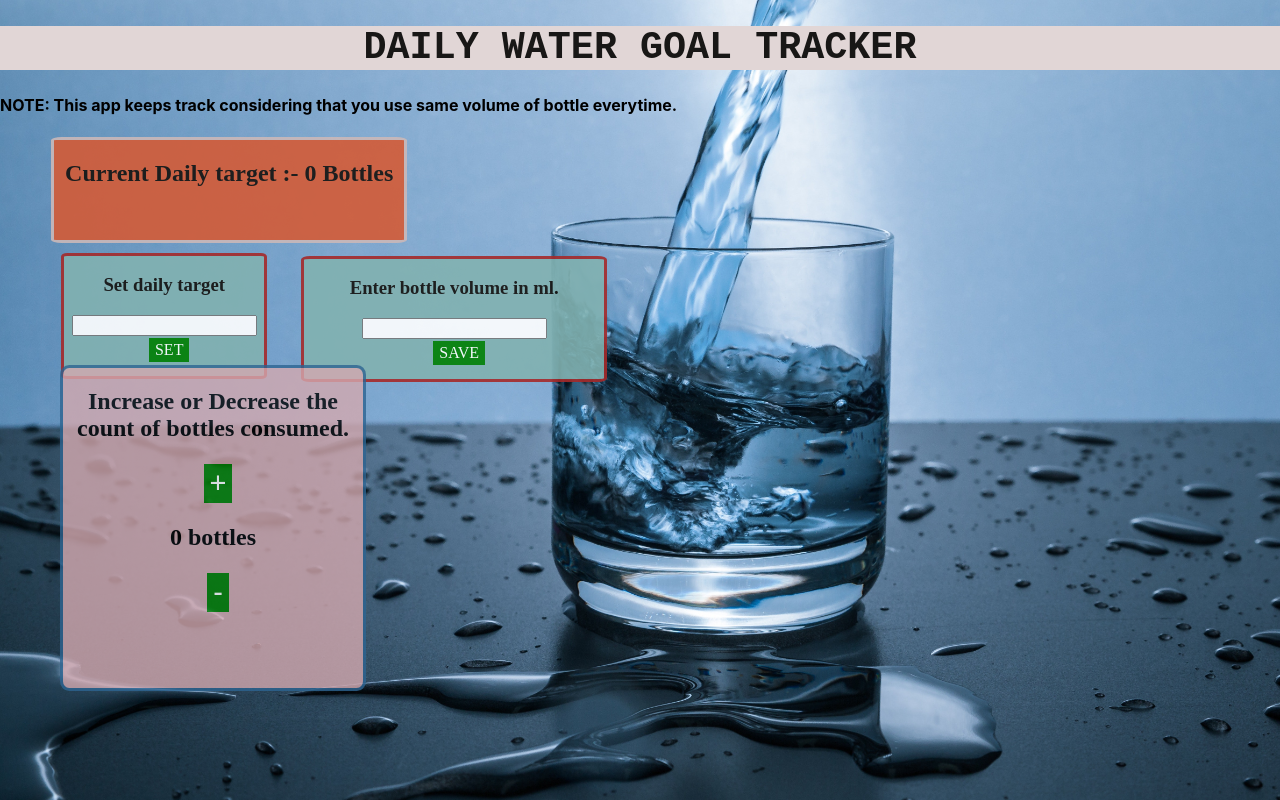
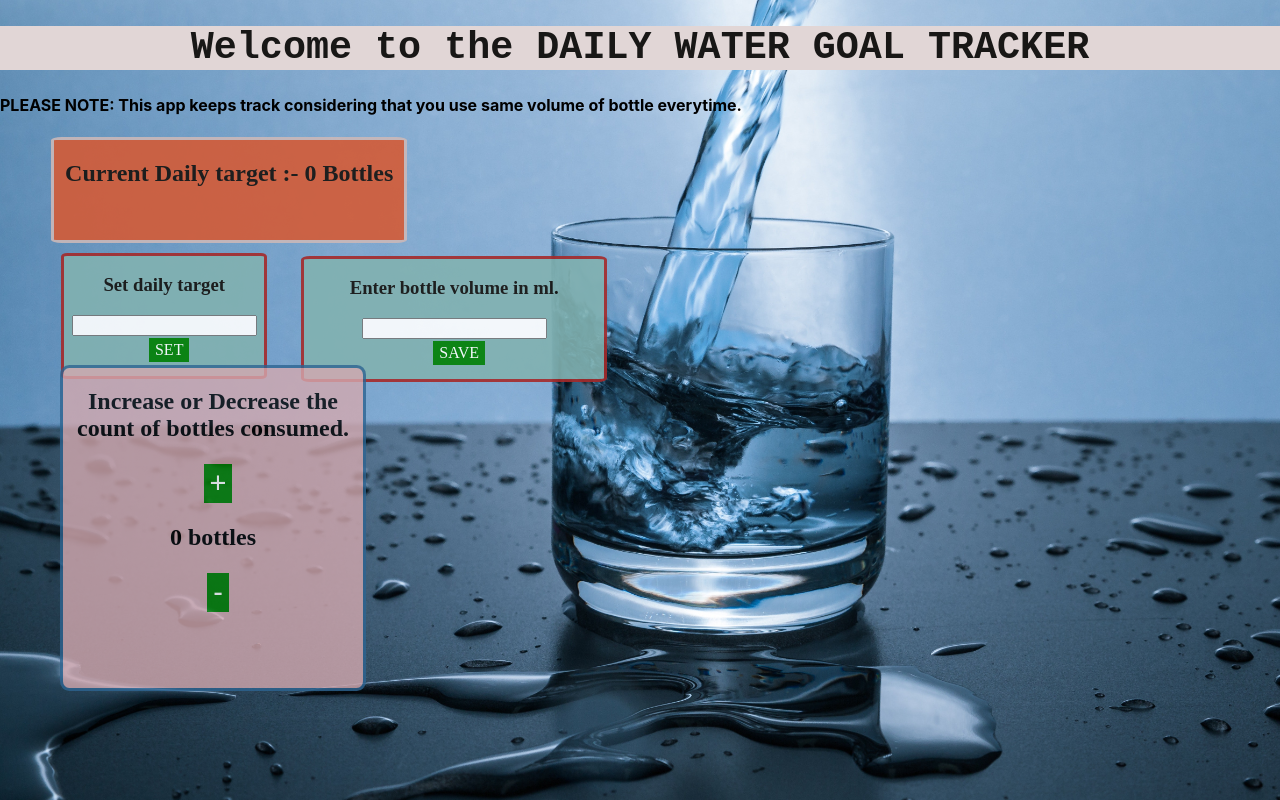
Before and after one commit to Gauravbharti1998/Water_goal, a React (Create React App) app: page / in a window 1280 px wide. Shown: the top 800 px of the page. Built offline with nearby package versions, Linux system fonts and the light colour scheme.

Commit message:
checking a remote subbranch

```diff
--- a/src/App.js
+++ b/src/App.js
@@ -28,9 +28,9 @@ function App() {
   return (
     <div>
       <div className='heading'>
-        <h1>DAILY WATER GOAL TRACKER</h1>
+        <h1>Welcome to the DAILY WATER GOAL TRACKER</h1>
       </div>
-      <h4>NOTE: This app keeps track considering that you use same volume of bottle everytime.</h4>
+      <h4>PLEASE NOTE: This app keeps track considering that you use same volume of bottle everytime.</h4>
       <div className='body'>
           <div className='upperbdy'>
             <div className='upperbdy1'>
```
